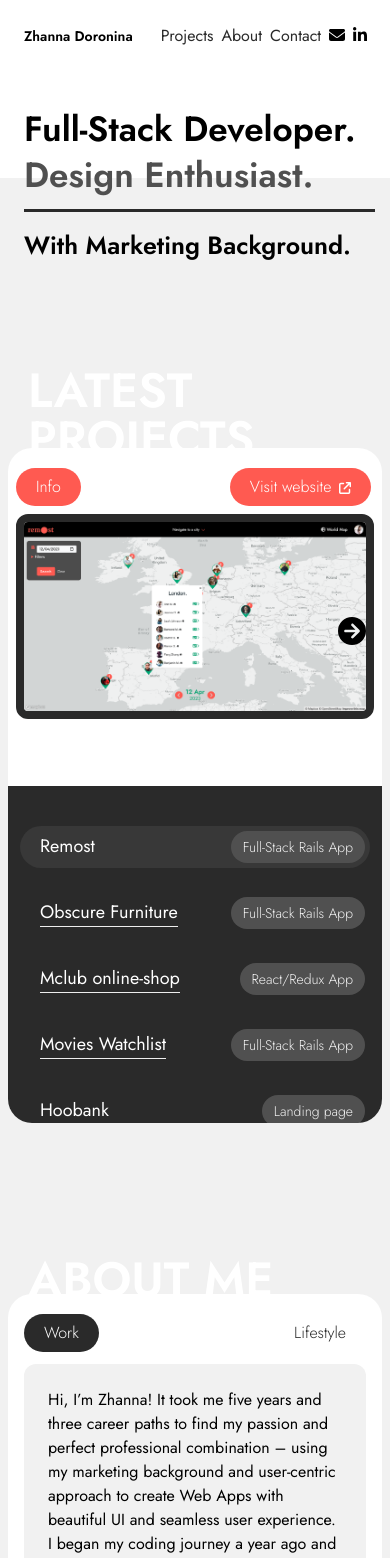
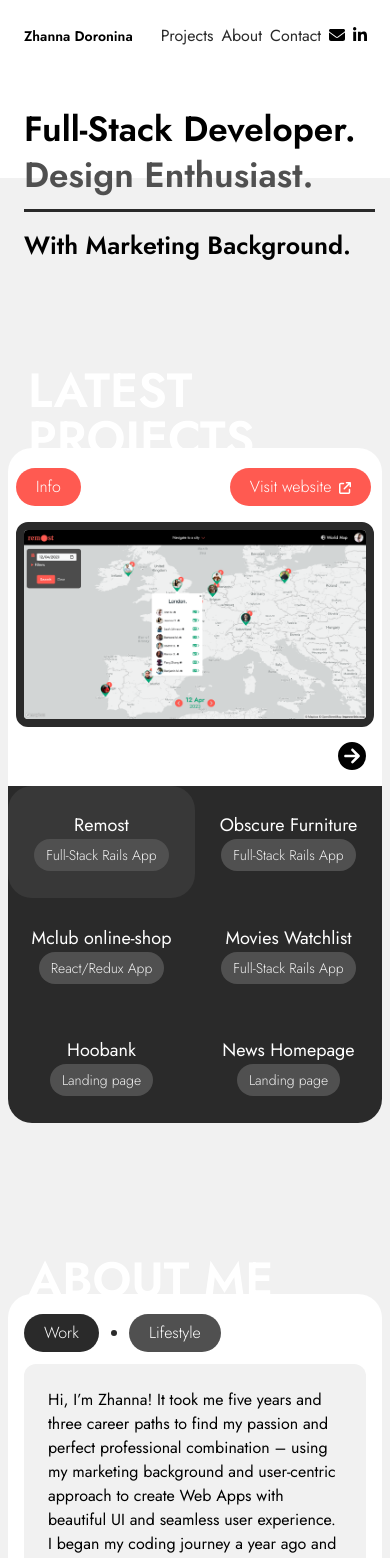
Before and after one commit to jane-doronina/react-portfolio, a React (Vite) app: page / in a window 390 px wide. Shown: the top 1558 px of the page. Built offline with nearby package versions, Linux system fonts and the light colour scheme.

Commit message:
feat: add mobile styling for Projects section

```diff
--- a/src/components/About.jsx
+++ b/src/components/About.jsx
@@ -15,9 +15,10 @@ const About = () => {
       <div className="container px-2 md:px-0 mt-[50px]">
         <h2 className="text-5xl md:text-7xl text-white uppercase font-bold relative bottom-[-10px] md:bottom-[-15px] z-[0] ml-5">About me</h2>
         <div className="rounded-3xl w-[100%] md:h-[84vh] z-[1] relative">
-            <div className="absolute w-[100%] flex justify-between py-5 px-4 z-[3]">
+            <div className="absolute w-[100%] flex justify-start items-center py-5 px-4 md:px-10 z-[3]">
               <Button text="Work" padding="px-[20px]" onClick={handleClick} bg={aboutType === "Work" ? "bg-darkGrey text-white" : "bg-white text-darkGrey"}/>
-              <Button text="Lifestyle" padding="px-[20px]" onClick={handleClick} bg={aboutType === "Lifestyle" ? "bg-darkGrey text-white" : "bg-white text-darkGrey"}/>
+              <div className="w-[6px] h-[6px] bg-darkGrey rounded-full mx-3"></div>
+              <Button text="Lifestyle" padding="px-[20px]" onClick={handleClick} bg={aboutType === "Lifestyle" ? "bg-white text-darkGrey" : "bg-grey text-white"}/>
             </div>
             {aboutType === "Lifestyle" ? <LifeStyle /> : <Work />}
         </div>
--- a/src/components/Button.jsx
+++ b/src/components/Button.jsx
@@ -2,7 +2,7 @@ import { FontAwesomeIcon } from '@fortawesome/react-fontawesome'
 
 const Button = ({text, onClick, padding, icon, bg}) => {
   return (
-    <button className={`py-[7px] ${padding} rounded-full ${bg} font-light button-transition`} onClick={onClick}>
+    <button className={`py-[7px] ${padding} rounded-full ${bg} font-light cursor-pointer button-transition`} onClick={onClick}>
     {text}
     { icon && <FontAwesomeIcon icon={icon} className='ml-2 text-[12px]' />}
     </button>
--- a/src/components/MenuItem.jsx
+++ b/src/components/MenuItem.jsx
@@ -5,8 +5,8 @@ const MenuItem = ({project, selected}) => {
   const { id, name, type } = project;
 
   return (
-    <Link to={`/projects/${id}`} className={`${selected ? "bg-mediumDarkGrey" : ""} flex justify-between items-center mb-6 pl-[20px] pr-[5px] py-[5px] rounded-full hover:bg-mediumDarkGrey group`}>
-      <h3 className={`text-white text-[18px] ${selected ? "border-0" : "border-b-[1px] border-b-stone-500"} w-auto group-hover:border-0`}>{name}</h3>
+    <Link to={`/projects/${id}`} className={`${selected ? "bg-mediumDarkGrey" : ""} flex flex-col md:flex-row justify-center md:justify-between items-center md:mb-6 md:pl-[20px] md:pr-[5px] md:py-[5px] rounded-3xl md:rounded-full hover:bg-mediumDarkGrey group`}>
+      <h3 className={`text-white text-[18px] ${selected ? "border-0" : "md:border-b-[1px] md:border-b-grey"} w-auto group-hover:border-0`}>{name}</h3>
       <div className="rounded-full bg-grey font-light text-sm px-[12px] py-[6px] h-auto">
         <p className="mb-0 text-lightGrey">{type}</p>
       </div>
--- a/src/components/Projects.jsx
+++ b/src/components/Projects.jsx
@@ -29,7 +29,7 @@ const Projects = () => {
       <div className="container px-2 md:px-0 mt-0 md:mt-[50px]">
         <h2 className="text-5xl md:text-7xl text-white uppercase font-bold relative bottom-[-15px] z-[0] ml-5">Latest projects</h2>
         <div className="bg-white rounded-3xl w-[100%] h-[80vh] z-[1] relative flex flex-col-reverse md:flex-row">
-          <div className="w-[100%] md:w-[30%] h-[40vh] overflow-y-auto md:h-[100%] rounded-b-3xl md:rounded-l-3xl bg-darkGrey py-10 px-3">
+          <div className="w-[100%] md:w-[30%] h-[40vh] md:h-[100%] grid grid-cols-2 md:block rounded-b-3xl md:rounded-l-3xl bg-darkGrey md:py-10 md:px-3">
             {projects.map(project => <MenuItem key={project.id} project={project} selected={project === selectedProject}/>)}
           </div>
           <div className="w-[100%] md:w-[70%] h-[40vh] md:h-[100%] relative px-2 md:px-14 flex justify-center items-center">
--- a/src/components/Screenshot.jsx
+++ b/src/components/Screenshot.jsx
@@ -5,7 +5,7 @@ const Screenshot = ({image, active}) => {
   return (
     <img
       src={img}
-      className={`object-contain rounded-xl ${ type === "desktop" ? "border-8 border border-darkGrey" : ""} animate-image`}
+      className={`object-contain rounded-xl ${ type === "desktop" ? "border-8 border border-darkGrey" : ""} ${active ? "" : "opacity-50"} animate-image`}
       />
   )
 }
--- a/src/components/Screenshots.jsx
+++ b/src/components/Screenshots.jsx
@@ -41,7 +41,7 @@ const Screenshots = ({ images }) => {
     <>
       <div
         id="screenshots-section"
-        className="h-[100%] w-[100%] mx-auto flex items-center overflow-hidden scroll-smooth screenshots px-0"
+        className="h-[100%] w-[100%] mt-4 md:mt-0 mx-auto flex items-center overflow-hidden scroll-smooth screenshots px-0"
       >
       {images.map((image, index) => (
         <Screenshot key={index} image={image} active={index === currentImage} />
@@ -49,14 +49,14 @@ const Screenshots = ({ images }) => {
         {rightArrowVisible && (
           <FontAwesomeIcon
             icon={faCircleArrowRight}
-            className="absolute top-[50%] right-4 text-[28px]"
+            className="absolute bottom-4 md:top-[50%] right-4 text-[28px] z-[20]"
             onClick={goToNextImage}
           />
         )}
         {leftArrowVisible && (
           <FontAwesomeIcon
             icon={faCircleArrowLeft}
-            className="absolute top-[50%] left-4 text-[28px] z-[20]"
+            className="absolute bottom-4 md:top-[50%] left-4 text-[28px] z-[20]"
             onClick={goToPreviousImage}
           />
         )}
--- a/src/index.css
+++ b/src/index.css
@@ -132,6 +132,7 @@ a {
 
 .animate-image {
   animation: appear 1.2s ease-in-out;
+  transition: opacity 0.3s ease;
 }
 
 @keyframes appear {
```
Also changed, not shown: src/assets/news1.png.
